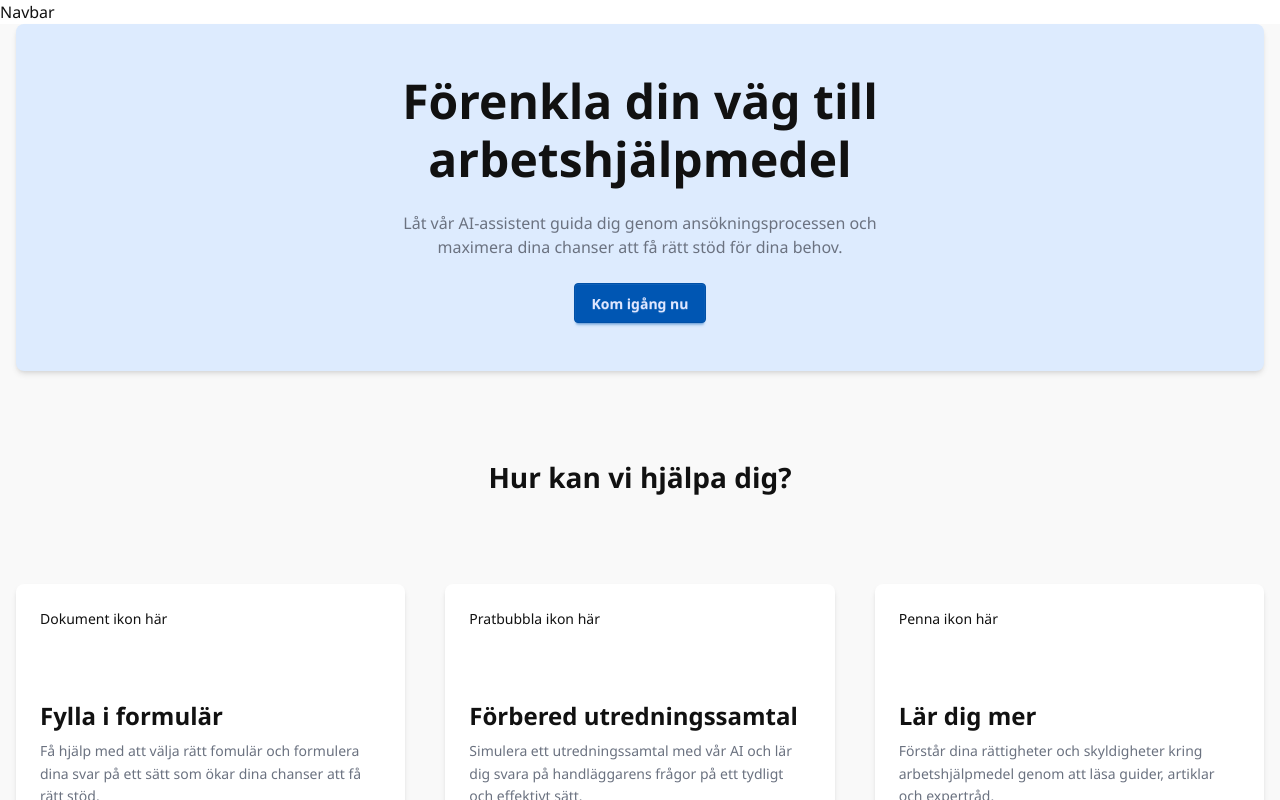
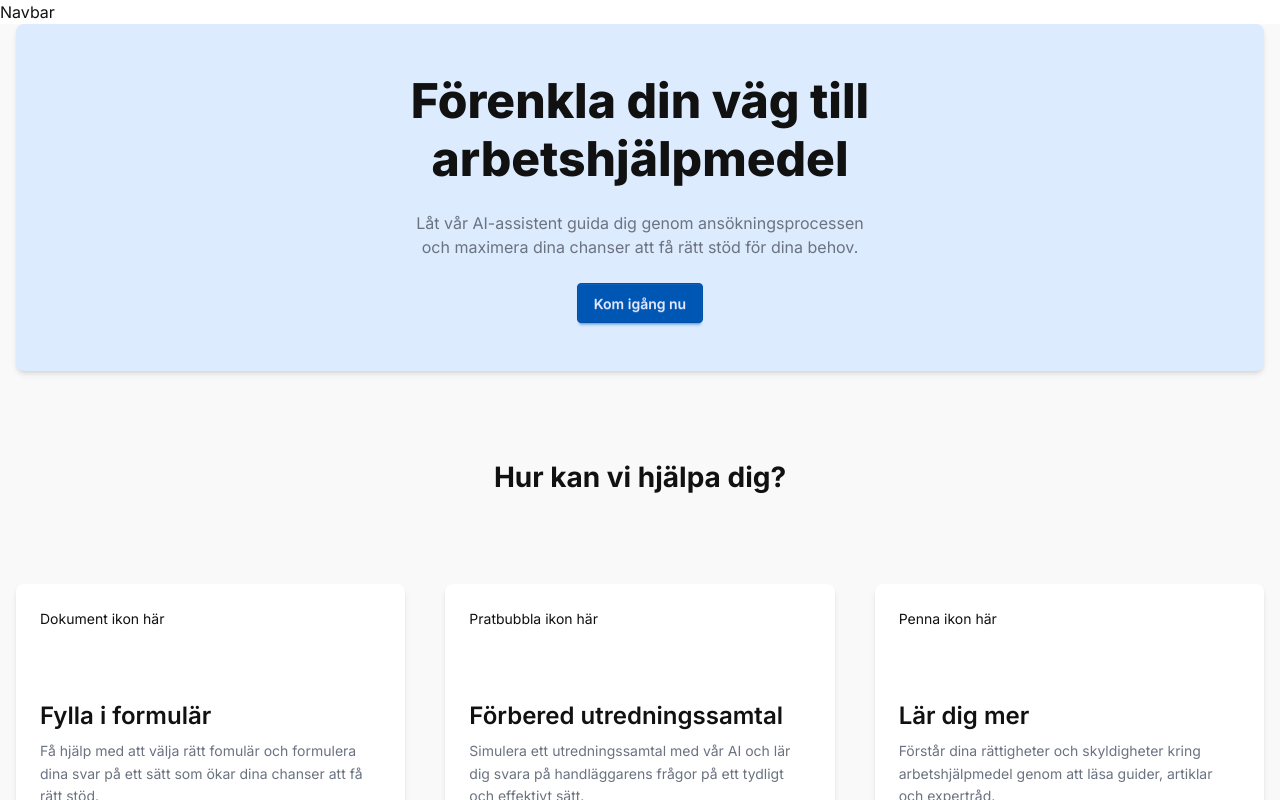
Before and after one commit to Gamefan00/chas_challenge, a Next.js app in the folder frontend/: page / in a window 1280 px wide. Shown: the top 800 px of the page. Built offline with nearby package versions, Linux system fonts and the light colour scheme.

Commit message:
changed to Inter font

```diff
--- a/frontend/app/globals.css
+++ b/frontend/app/globals.css
@@ -1,3 +1,4 @@
+@import url("https://fonts.googleapis.com/css2?family=Inter:ital,opsz,wght@0,14..32,100..900;1,14..32,100..900&display=swap");
 @import "tailwindcss";
 @plugin "daisyui";
 
@@ -54,7 +55,7 @@
 h3,
 h4,
 p {
-  font-family: "Segoe UI", Arial, sans-serif;
+  font-family: "Inter", Arial, sans-serif;
 }
 
 h1 {
```
